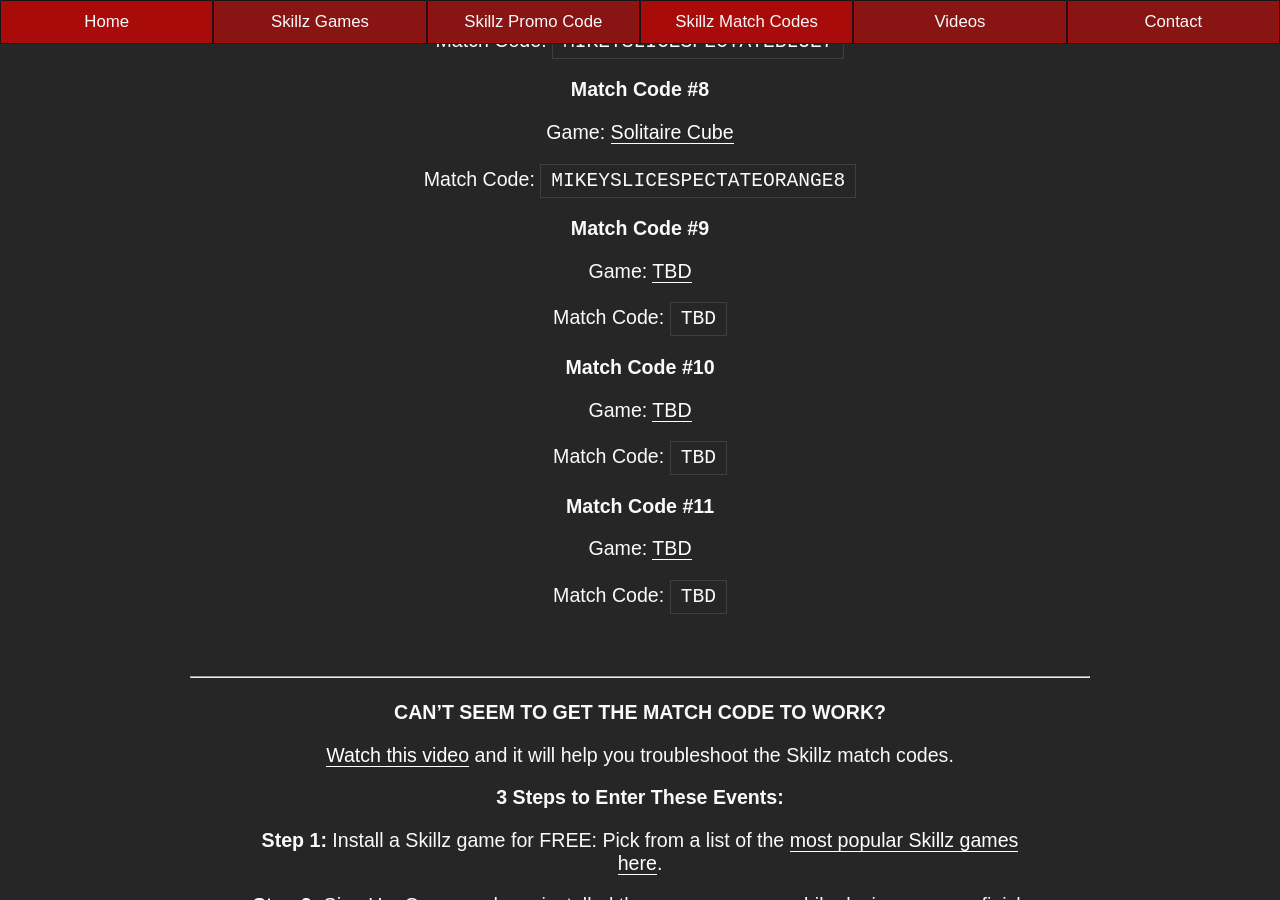
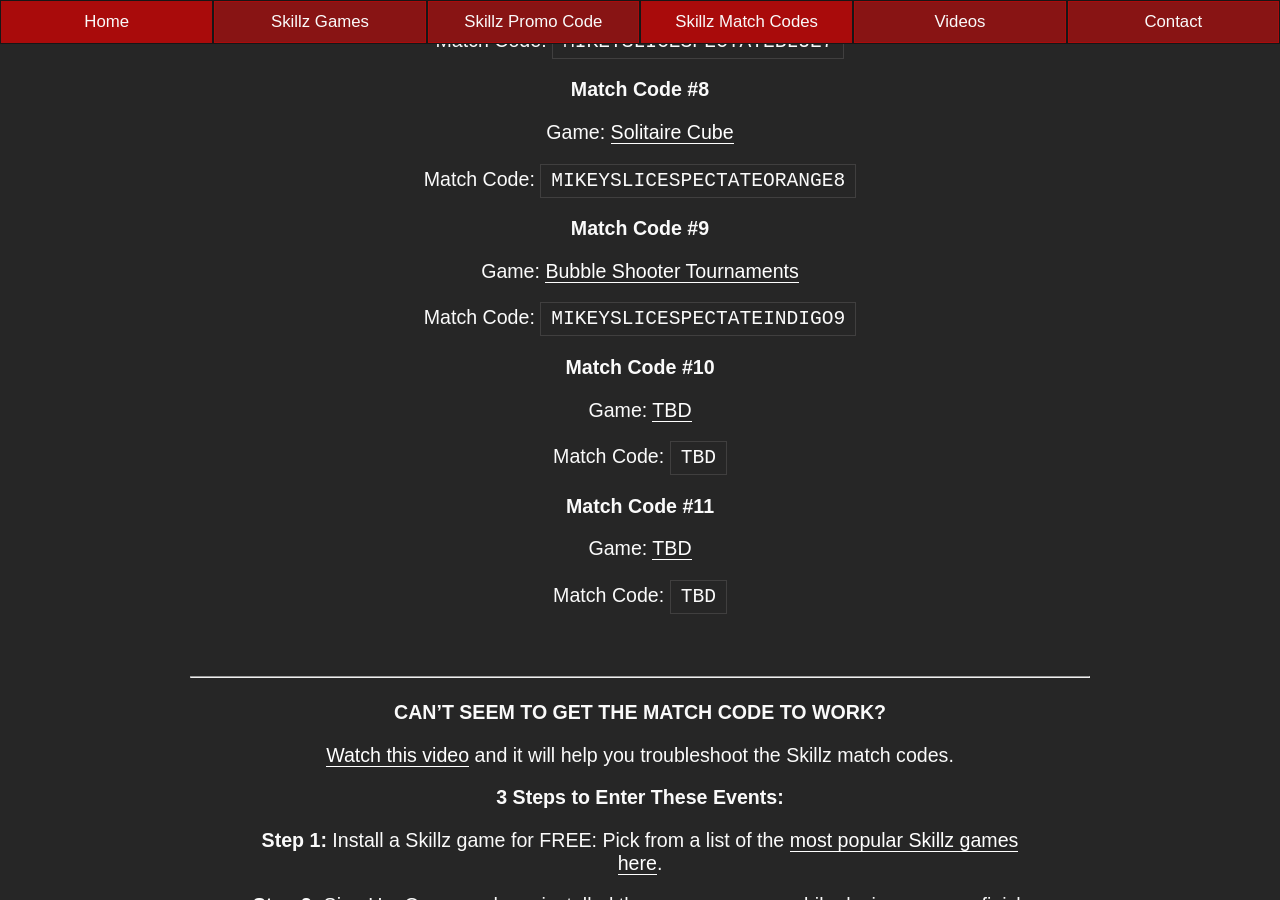
Before and after one commit to mikeyslice/esports-medium, a Jekyll site: the page built from skillz-match-codes.md, in a window 1280 px wide and 900 px high, scrolled down 4215 px. Built offline with Jekyll 4.4.1, drawn with Linux system fonts in a browser that asks for light colours.

Commit message:
Update Skillz Match Codes “skillz-match-codes”

```diff
--- a/_includes/pages/skillz-match-codes.html
+++ b/_includes/pages/skillz-match-codes.html
@@ -151,9 +151,9 @@
 
 <h3>Match Code #9</h3>
 
-<p>Game: <a href="/skillz-games/">TBD</a><p>
+<p>Game: <a href="/skillz-games/">Bubble Shooter Tournaments</a><p>
 
-<p>Match Code: <code>TBD</code><p>
+<p>Match Code: <code>MIKEYSLICESPECTATEINDIGO9</code><p>
 
 <h3>Match Code #10</h3>
 
```
